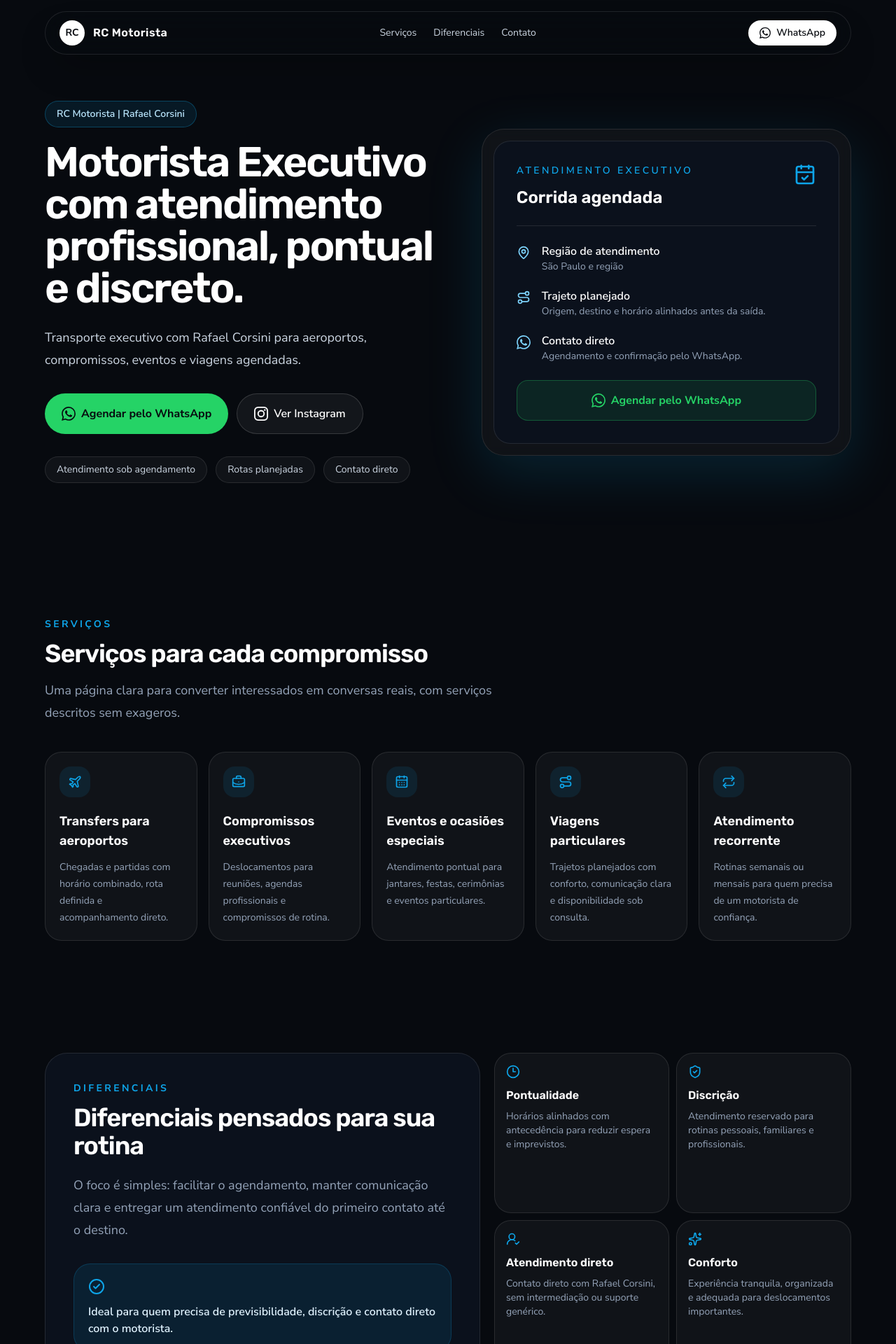
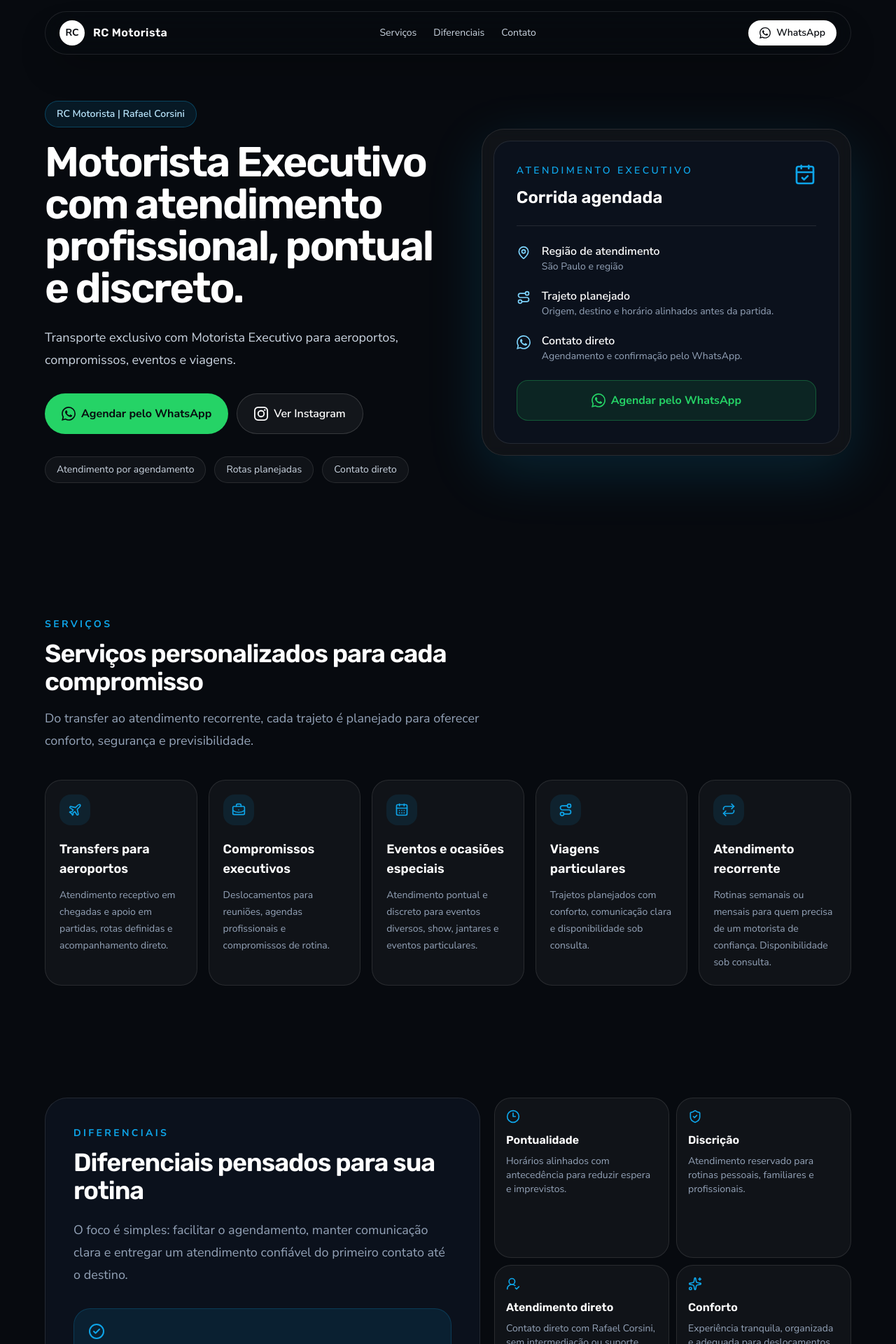
Before and after one commit to pedropcorsini/landing-page-rc-motorista, a React (Vite) app: page / in a window 1280 px wide. Shown: the top 1920 px of the page at 70% size. Built offline with nearby package versions, Linux system fonts and the light colour scheme.

Commit message:
feat: atualiza textos da landing

```diff
--- a/src/components/Differentials.tsx
+++ b/src/components/Differentials.tsx
@@ -19,7 +19,7 @@ export function Differentials() {
           </div>
           <div className="mt-8 rounded-3xl border border-brand/20 bg-brand/10 p-5 text-sky-100">
             <CheckCircle2 aria-hidden="true" className="mb-3 h-6 w-6 text-brand" />
-            <p className="font-semibold">Ideal para quem precisa de previsibilidade, discrição e contato direto com o motorista.</p>
+            <p className="font-semibold">Ideal para quem precisa de pontualidade, discrição, conforto, segurança e contato direto com o motorista.</p>
           </div>
         </div>
 
--- a/src/components/Hero.tsx
+++ b/src/components/Hero.tsx
@@ -64,7 +64,7 @@ export function Hero() {
                 <Route aria-hidden="true" className="mt-1 h-5 w-5 flex-none text-sky-300" />
                 <div>
                   <p className="font-semibold text-white">Trajeto planejado</p>
-                  <p className="text-sm text-slate-400">Origem, destino e horário alinhados antes da saída.</p>
+                  <p className="text-sm text-slate-400">Origem, destino e horário alinhados antes da partida.</p>
                 </div>
               </div>
               <div className="flex gap-4">
--- a/src/components/HowItWorks.tsx
+++ b/src/components/HowItWorks.tsx
@@ -11,7 +11,7 @@ export function HowItWorks() {
               Como funciona
             </h2>
             <p className="mt-4 text-lg leading-8 text-slate-400">
-              O processo foi pensado para remover fricção: poucas etapas, informações objetivas e confirmação direta.
+              Solicite seu atendimento, informe os detalhes do compromisso e receba a confirmação com todas as informações necessárias.
             </p>
           </div>
 
--- a/src/components/Services.tsx
+++ b/src/components/Services.tsx
@@ -10,10 +10,10 @@ export function Services() {
         <div className="max-w-2xl">
           <p className="text-sm font-bold uppercase tracking-[0.24em] text-brand">Serviços</p>
           <h2 className="mt-3 font-heading text-3xl font-semibold tracking-[-0.03em] text-white sm:text-4xl">
-            Serviços para cada compromisso
+            Serviços personalizados para cada compromisso
           </h2>
           <p className="mt-4 text-lg leading-8 text-slate-400">
-            Uma página clara para converter interessados em conversas reais, com serviços descritos sem exageros.
+            Do transfer ao atendimento recorrente, cada trajeto é planejado para oferecer conforto, segurança e previsibilidade.
           </p>
         </div>
 
--- a/src/data/site.ts
+++ b/src/data/site.ts
@@ -12,17 +12,17 @@ export const site = {
   instagramHref: 'https://www.instagram.com/rcmotorista/',
   headline: 'Motorista Executivo com atendimento profissional, pontual e discreto.',
   subheadline:
-    'Transporte executivo com Rafael Corsini para aeroportos, compromissos, eventos e viagens agendadas.',
+    'Transporte exclusivo com Motorista Executivo para aeroportos, compromissos, eventos e viagens.',
   nav: [
     { label: 'Serviços', href: '#servicos' },
     { label: 'Diferenciais', href: '#diferenciais' },
     { label: 'Contato', href: '#contato' },
   ],
-  trustBadges: ['Atendimento sob agendamento', 'Rotas planejadas', 'Contato direto'],
+  trustBadges: ['Atendimento por agendamento', 'Rotas planejadas', 'Contato direto'],
   services: [
     {
       title: 'Transfers para aeroportos',
-      description: 'Chegadas e partidas com horário combinado, rota definida e acompanhamento direto.',
+      description: 'Atendimento receptivo em chegadas e apoio em partidas, rotas definidas e acompanhamento direto.',
     },
     {
       title: 'Compromissos executivos',
@@ -30,7 +30,7 @@ export const site = {
     },
     {
       title: 'Eventos e ocasiões especiais',
-      description: 'Atendimento pontual para jantares, festas, cerimônias e eventos particulares.',
+      description: 'Atendimento pontual e discreto para eventos diversos, show, jantares e eventos particulares.',
     },
     {
       title: 'Viagens particulares',
@@ -38,7 +38,7 @@ export const site = {
     },
     {
       title: 'Atendimento recorrente',
-      description: 'Rotinas semanais ou mensais para quem precisa de um motorista de confiança.',
+      description: 'Rotinas semanais ou mensais para quem precisa de um motorista de confiança. Disponibilidade sob consulta.',
     },
   ],
   differentials: [
```
Also changed, not shown: 1 other file (tests, documents, lock files or other folders).
